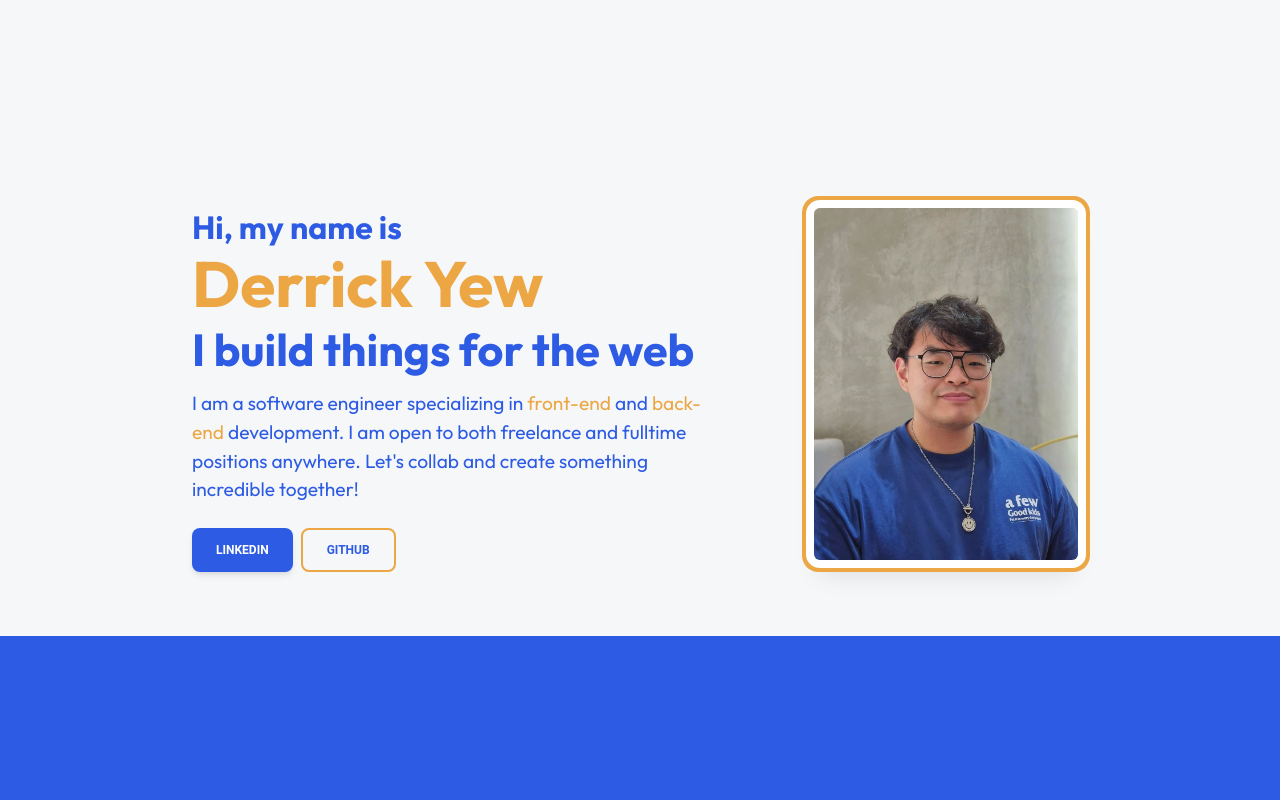
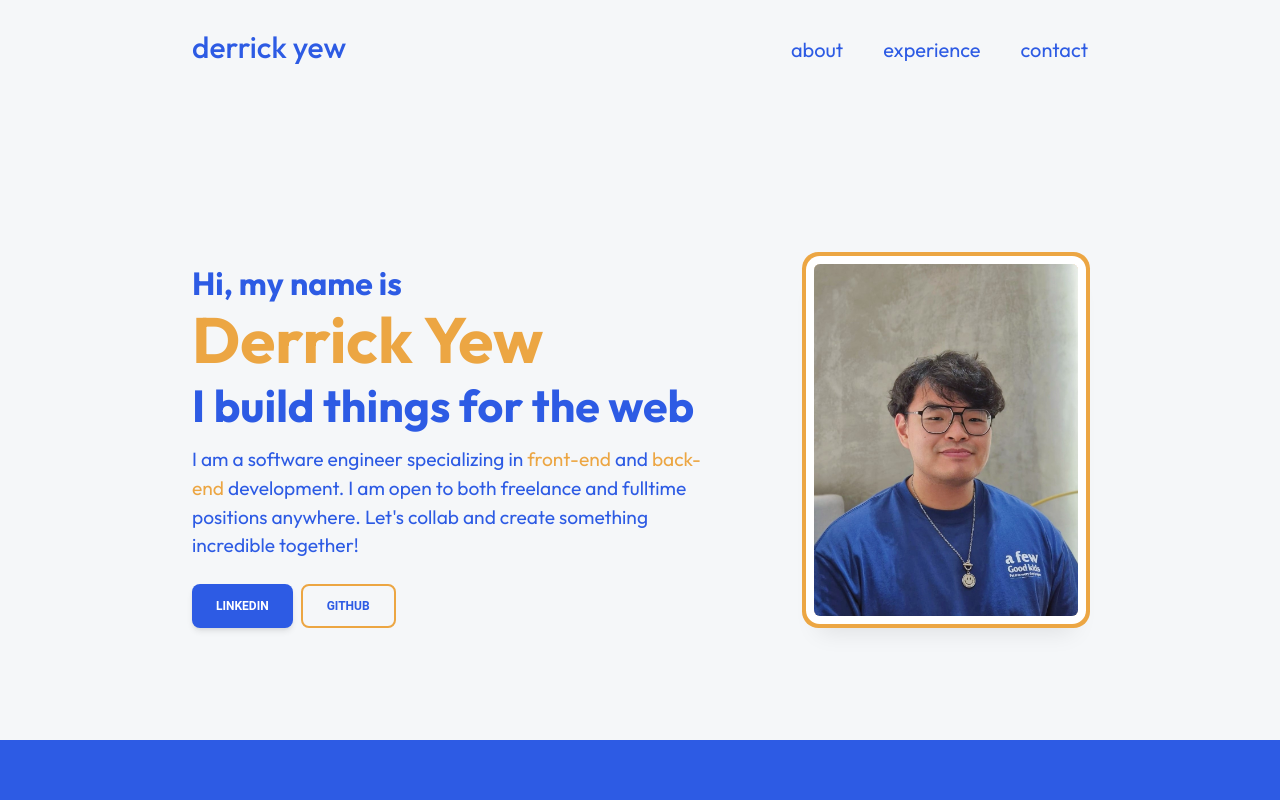
Before and after one commit to DerrickYewBytes/DerrickYewBytes.github.io, a React (Vite) app: page / in a window 1280 px wide. Shown: the top 800 px of the page. Built offline with nearby package versions, Linux system fonts and the light colour scheme.

Commit message:
Added WIP header

```diff
--- a/src/App.tsx
+++ b/src/App.tsx
@@ -1,15 +1,16 @@
-import { useState } from "react";
 import About from "./pages/About";
 import ContactMe from "./pages/ContactMe";
 import Experience from "./pages/Experience";
 import Hero from "./pages/Hero";
 import useWindowDimensions from "./util/useWindowDimensions";
+import Header from "./layout/Header";
 
 function App() {
   const windowDimension = useWindowDimensions();
 
   return (
     <>
+      <Header />
       <Hero screenSize={windowDimension} />
       <About />
       <Experience screenSize={windowDimension}/>
--- /dev/null
+++ b/src/layout/Header.tsx
@@ -0,0 +1,26 @@
+import { redirect } from "react-router-dom";
+type Props = {};
+
+const Header = (props: Props) => {
+
+    function handleClick(link: string) {
+        console.log(link)
+        redirect(link)
+    }
+  return (
+    <>
+      <div id="header" className="central-content">
+        <div>
+          <a className="home" onClick={() => handleClick("/")}>derrick yew</a>
+        </div>
+        <div className="flex gap-10">
+          <a className="link" onClick={() => handleClick("/about")}>about</a>
+          <a className="link" onClick={() => handleClick("/experience")}>experience</a>
+          <a className="link" onClick={() => handleClick("/contact")}>contact</a>
+        </div>
+      </div>
+    </>
+  );
+};
+
+export default Header;
--- a/src/pages/About.tsx
+++ b/src/pages/About.tsx
@@ -55,7 +55,7 @@ const techstack = [
 const About = (props: Props) => {
   return (
     <>
-      <div id="about" className="central-content">
+      <div id="about" className="central-content page-top-spacing">
         <div className="content">
           <h1>About</h1>
           <h2>Who am I?</h2>
--- a/src/pages/ContactMe.tsx
+++ b/src/pages/ContactMe.tsx
@@ -10,7 +10,7 @@ const ContactMe = (props: Props) => {
   }
   return (
     <>
-      <div id="contact" className="central-content">
+      <div id="contact" className="central-content page-top-spacing">
         <div className="content">
           <h1>Say Hello</h1>
           <section className="contact-links">
--- a/src/pages/Experience.tsx
+++ b/src/pages/Experience.tsx
@@ -28,7 +28,7 @@ const EXPERIENCE = [
 const Experience = (props: Props) => {
   return (
     <>
-      <div id="experience" className="central-content break-right-form">
+      <div id="experience" className="central-content page-top-spacing break-right-form">
         <div className="content">
           <h1>Experience</h1>
           {EXPERIENCE.map((exp) => (
--- a/src/pages/Hero.tsx
+++ b/src/pages/Hero.tsx
@@ -6,7 +6,7 @@ type Props = { screenSize: "large" | "medium" | "small" };
 
 const Hero = (props: Props) => {
   return (
-    <div id="hero" className="central-content">
+    <div id="hero" className="central-content page-top-spacing">
       {props.screenSize === "large" ? (
         <>
           <HeroSection />
--- a/src/styles/index.css
+++ b/src/styles/index.css
@@ -70,16 +70,19 @@ h2 {
 
 .central-content {
   @apply px-6 md:px-32 lg:px-48;
-  @apply pt-32;
 
   &.break-right-form {
     @apply lg:pl-48 lg:pr-0;
   }
 }
 
+.page-top-spacing {
+  @apply pt-32;
+}
+
 @media (min-width: 1268px) {
-  .central-content {
-    @apply pt-52;
+  .page-top-spacing {
+    @apply pt-40;
   }
 }
 
@@ -88,10 +91,29 @@ h2 {
   color: var(--dark-sand);
 }
 
+#header {
+  @apply bg-babyPowder flex justify-between align-middle sticky top-0 py-10;
+
+  a {
+    @apply text-blue-deep;
+
+    &:hover {
+      @apply cursor-pointer;
+    }
+  }
+  .home {
+    @apply text-3xl font-medium;
+    line-height: 0;
+  }
+
+  .link {
+    @apply text-xl;
+    line-height: 1;
+  }
+}
+
 #hero {
-  @apply flex flex-col lg:flex-row;
-  gap: 3rem;
-  margin-bottom: 4rem;
+  @apply flex flex-col gap-12 mb-28 lg:flex-row;
 
   @media (min-width: 1268px) {
     gap: 6rem;
@@ -237,7 +259,7 @@ h2 {
     .carousel-item {
       @apply flex flex-col justify-center gap-8;
       img {
-        @apply object-cover
+        @apply object-cover;
       }
     }
     @media (min-width: 1268px) {
```
Also changed, not shown: src/styles/output.css (+1 -1 lines).
